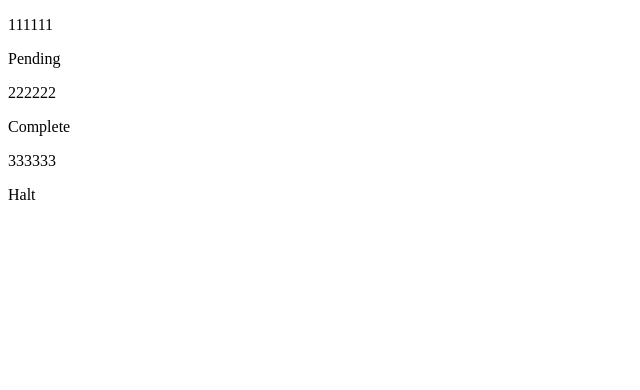
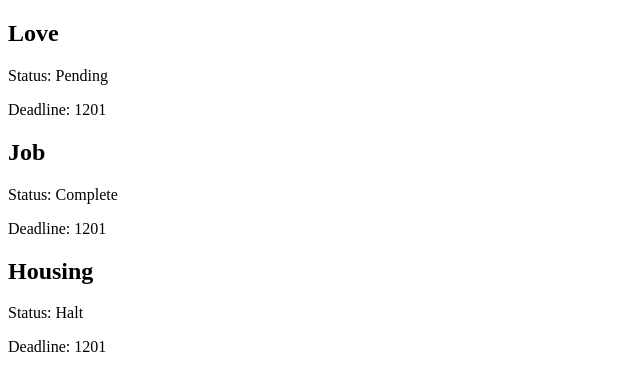
Before and after one commit to sebagb/TaskManager.Angular, an Angular app: page / in a window 1280 px wide. Shown: the top 390 px of the page, without its empty margins (0-640 px from the left). Built offline with nearby package versions, Linux system fonts and the light colour scheme.

Commit message:
Implement project-preview component and usea from project component

```diff
--- a/src/app/project-preview/project-preview.html
+++ b/src/app/project-preview/project-preview.html
@@ -1 +1,13 @@
-<p>project-preview works!</p>
+<section>
+    <h2>
+        {{ projectPreview().title}}
+    </h2>
+    <p>
+        Status:
+        {{ projectPreview().status }}
+    </p>
+    <p>
+        Deadline:
+        {{ projectPreview().deadline }}
+    </p>
+</section>
--- a/src/app/project-preview/project-preview.ts
+++ b/src/app/project-preview/project-preview.ts
@@ -1,4 +1,5 @@
-import { Component } from '@angular/core';
+import { Component, input } from '@angular/core';
+import { ProjectInfo } from '../project-info';
 
 @Component({
   selector: 'app-project-preview',
@@ -7,5 +8,5 @@ import { Component } from '@angular/core';
   styleUrl: './project-preview.css',
 })
 export class ProjectPreview {
-
+  projectPreview = input.required<ProjectInfo>();
 }
--- a/src/app/projects/projects.html
+++ b/src/app/projects/projects.html
@@ -1,7 +1,6 @@
 <section>
     @for(project of projectsList; track project) {
-    <p>{{project.id}}</p>
-    <p>{{project.status}}</p>
+    <app-project-preview [projectPreview]="project" />
     } @empty {
     <p>There are no projects.</p>
     }
--- a/src/app/projects/projects.ts
+++ b/src/app/projects/projects.ts
@@ -1,9 +1,10 @@
 import { Component } from '@angular/core';
 import { ProjectInfo } from '../project-info';
+import { ProjectPreview } from '../project-preview/project-preview';
 
 @Component({
   selector: 'app-projects',
-  imports: [],
+  imports: [ProjectPreview],
   templateUrl: './projects.html',
   styleUrl: './projects.css',
 })
```
